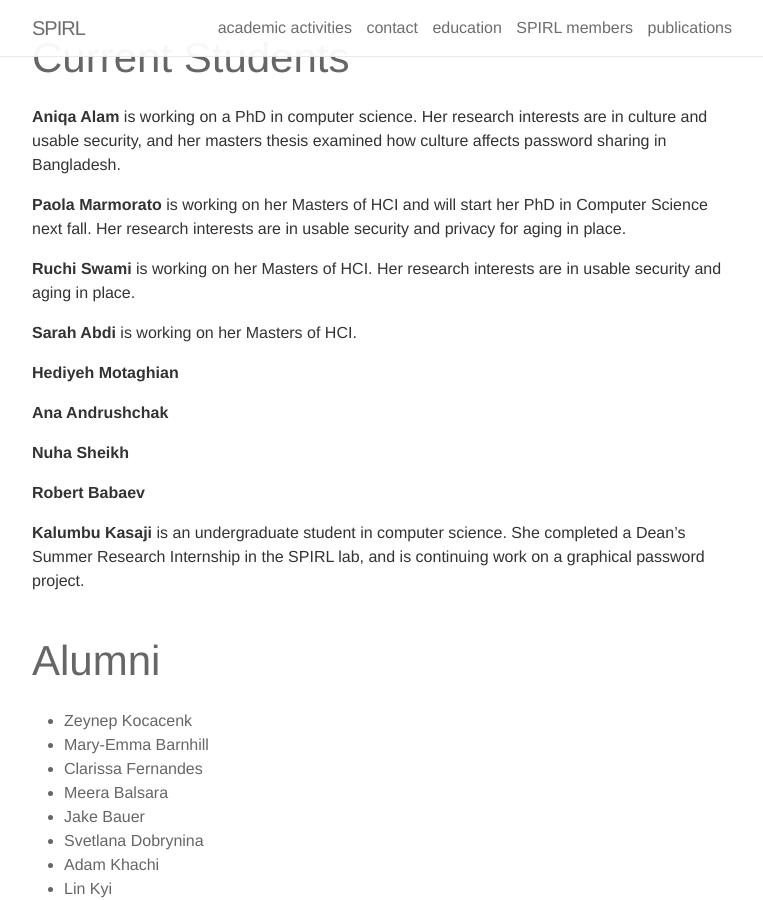
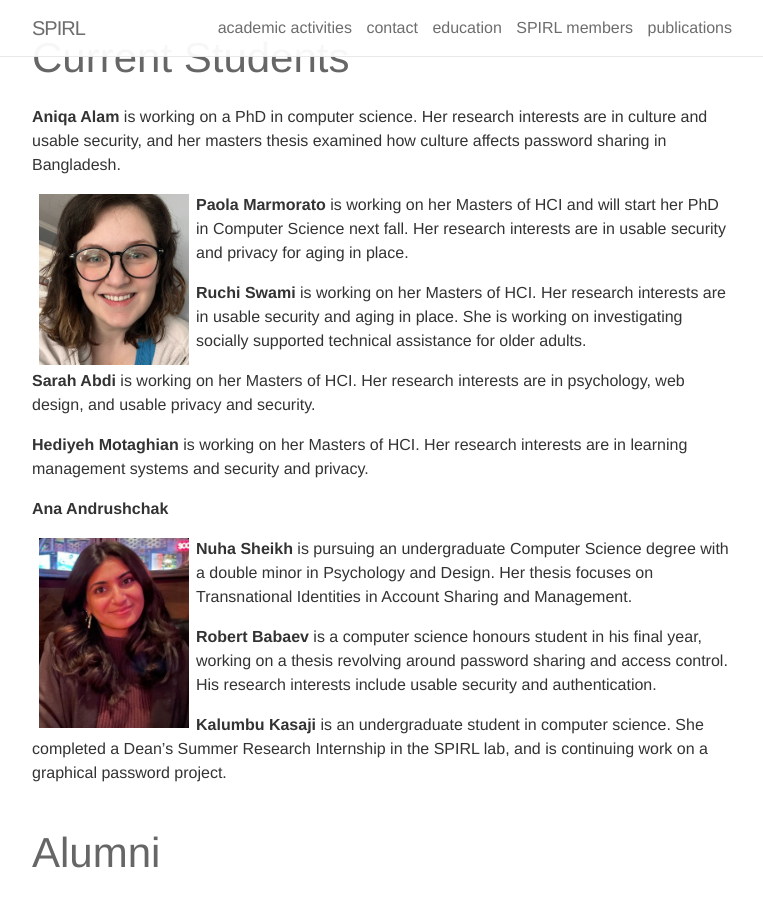
Before and after one commit to estobert/stobert-website, a Jekyll site: the page built from _pages/people.md, in a window 1280 px wide and 900 px high, scrolled down 410 px. Shown: the whole window, without its empty margins (258-1021 px from the left). Built offline with Jekyll 4.4.1, drawn with Linux system fonts in a browser that asks for light colours.

Commit message:
adding bio
bio and pic for Paola and Nuha; updating Ruchi, Sarah, Hediyeh, Robert (not done: Ana, Kalumbu)

```diff
--- a/_pages/people.md
+++ b/_pages/people.md
@@ -14,21 +14,24 @@ title: SPIRL members
 
 ## Current Students
 
+
 **Aniqa Alam** is working on a PhD in computer science. Her research interests are in culture and usable security, and her masters thesis examined how culture affects password sharing in Bangladesh.
 
+<img src="https://spirl.scs.carleton.ca/marmorato_headshot.jpg" width="150" align="left" hspace="7" vspace="1">
 **Paola Marmorato** is working on her Masters of HCI and will start her PhD in Computer Science next fall. Her research interests are in usable security and privacy for aging in place.
 
-**Ruchi Swami** is working on her Masters of HCI. Her research interests are in usable security and aging in place.
+**Ruchi Swami** is working on her Masters of HCI. Her research interests are in usable security and aging in place. She is working on investigating socially supported technical assistance for older adults.
 
-**Sarah Abdi** is working on her Masters of HCI.
+**Sarah Abdi** is working on her Masters of HCI. Her research interests are in psychology, web design, and usable privacy and security.
 
-**Hediyeh Motaghian**
+**Hediyeh Motaghian** is working on her Masters of HCI. Her research interests are in learning management systems and security and privacy.
 
 **Ana Andrushchak**
 
-**Nuha Sheikh**
+<img src="https://spirl.scs.carleton.ca/sheikh_headshot.jpg" width="150" align="left" hspace="7" vspace="1">
+**Nuha Sheikh** is pursuing an undergraduate Computer Science degree with a double minor in Psychology and Design. Her thesis focuses on Transnational Identities in Account Sharing and Management.
 
-**Robert Babaev**
+**Robert Babaev** is a computer science honours student in his final year, working on a thesis revolving around password sharing and access control. His research interests include usable security and authentication.
 
 **Kalumbu Kasaji** is an undergraduate student in computer science. She completed a Dean's Summer Research Internship in the SPIRL lab, and is continuing work on a graphical password project.
 
```
Also changed, not shown: marmorato_headshot.jpg (added), sheikh_headshot.jpg (added).
